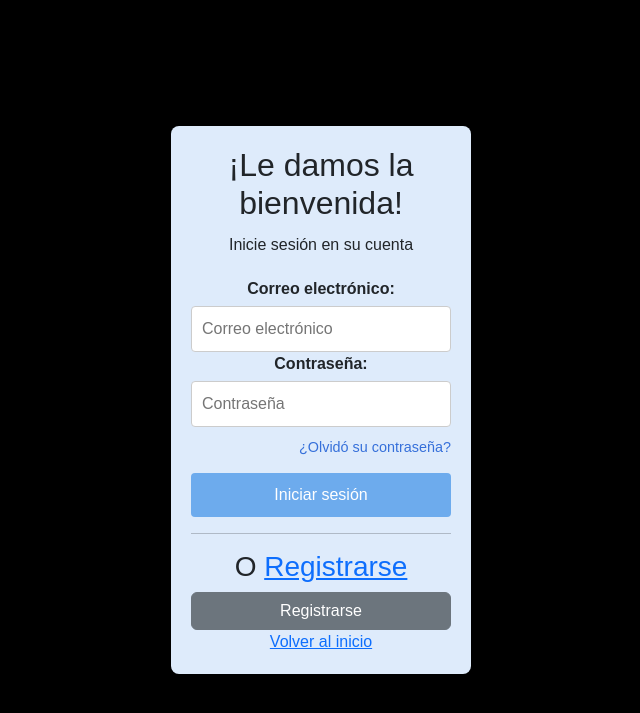
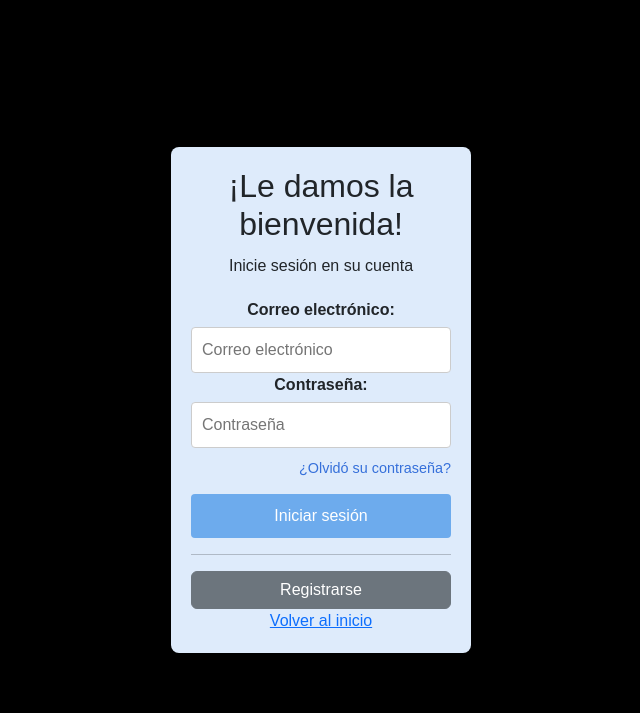
Before and after one commit to Laraw22/sc502-3c2025-grupo4, a PHP site: page /app/partials/Es_inicioSe.php in a window 1280 px wide. Shown: the top 713 px of the page, without its empty margins (319-959 px from the left). Run offline with PHP 8.4, Linux system fonts and the light colour scheme.

Commit message:
borrado un error en el inicio de sesion

```diff
--- a/sc502-3c2025-grupo4/app/views/inicioSesion/inicioSesion.php
+++ b/sc502-3c2025-grupo4/app/views/inicioSesion/inicioSesion.php
@@ -14,7 +14,6 @@
       </div>
       <button id="login" type="submit">Iniciar sesión</button>
       <hr />
-      <h3>O <a href="Registro.php">Registrarse</a></h3>
       <button id="redirectRegister" type="button" class="btn btn-secondary">Registrarse</button>
       <a href="../../index.php">Volver al inicio</a>
     </form>
```
